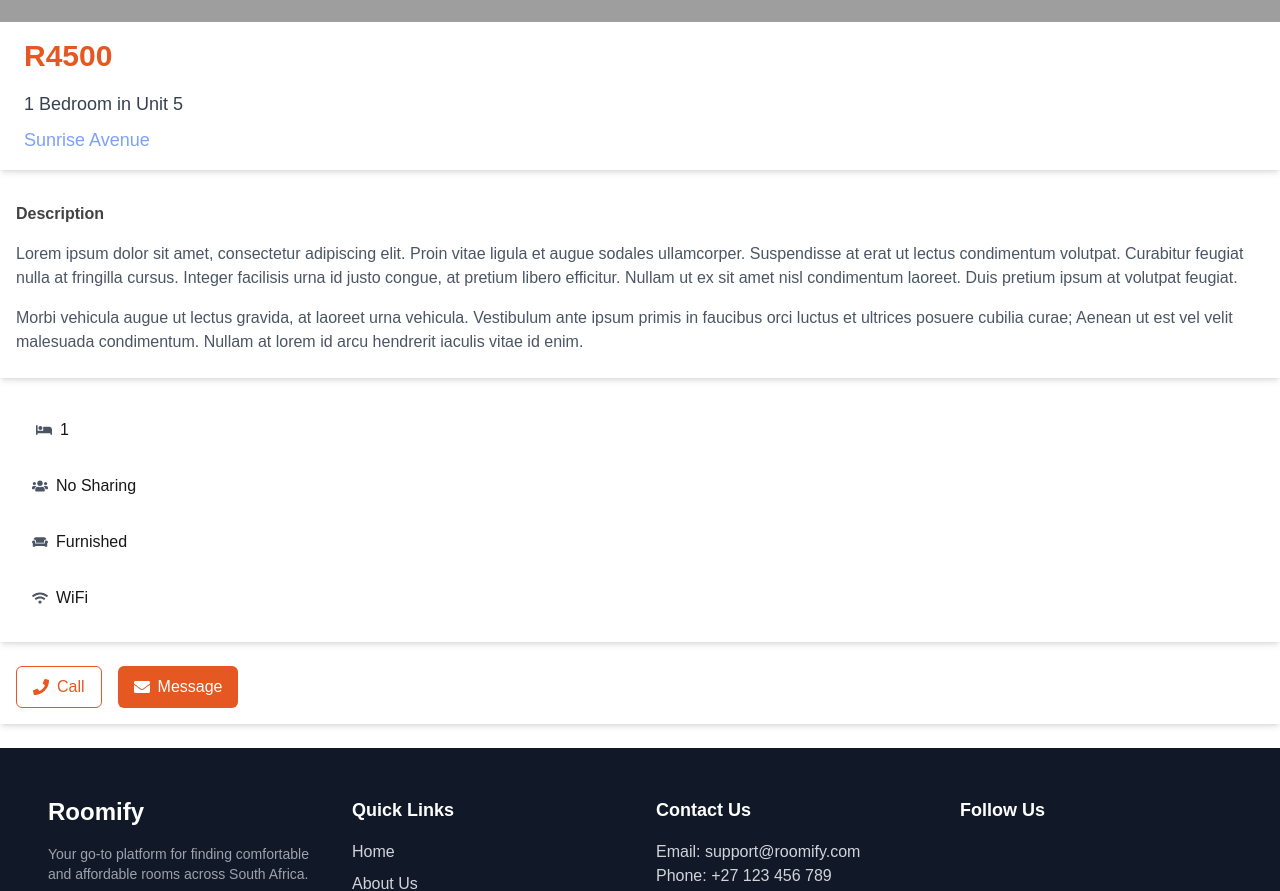
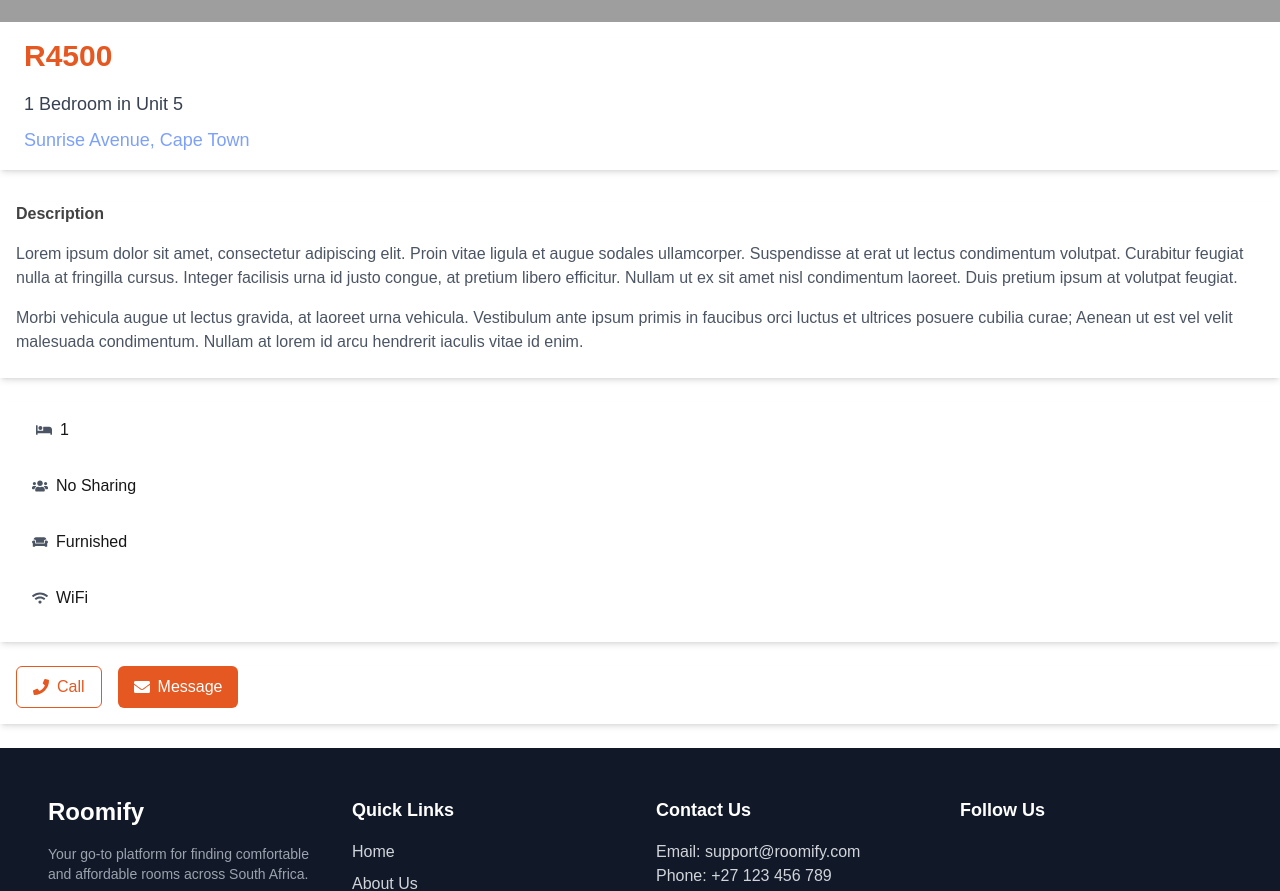
Before and after one commit to phenyo-code/roomify, a Next.js app: page /rooms/1 in a window 1280 px wide. Shown: the part 882-1773 px from the top of the page. Built offline with nearby package versions, Linux system fonts and the light colour scheme; grey boxes are pictures that could not be loaded.

Commit message:
included city in data array

```diff
--- a/app/components/Header.js
+++ b/app/components/Header.js
@@ -95,7 +95,7 @@ const Header = ({ setFilteredRooms }) => {
             value={search}
             onChange={handleSearch}
             placeholder="Search For Cities, Suburbs, or Streets"
-            className="w-full h-[77px] px-10 bg-white text-black placeholder-gray-500 rounded"
+            className="w-full h-[60px] px-10 bg-white text-black placeholder-gray-500 rounded"
           />
           <svg
             className="absolute left-3 top-1/2 transform -translate-y-1/2 text-[#FF8600] w-6 h-6"
--- a/app/components/RoomCard.js
+++ b/app/components/RoomCard.js
@@ -3,7 +3,7 @@ import { FaBed, FaUsers, FaCheckCircle } from "react-icons/fa";
 import Link from "next/link";
 
 const RoomCard = ({ room }) => {
-  const { id, price, bedrooms, suburb, images, sharing, type } = room;
+  const { id, price, bedrooms, suburb, images, sharing, type, city } = room;
 
   return (
     <div className="flex flex-col border rounded-lg shadow-md overflow-hidden mb-5 relative">
@@ -32,11 +32,11 @@ const RoomCard = ({ room }) => {
       <div className="p-4">
         {/* Price and Description */}
         <div className="flex items-center mb-2">
-          <span className="text-[#E55821] text-lg font-bold mr-4">
+          <span className="text-[#E55821] text-lg font-bold mr-1">
             R{price}
           </span>
           <span className="text-gray-700 text-md">
-            {bedrooms} Bedroom Residence in {suburb}
+          -- {bedrooms}Bedroom Residence in {suburb}, {city}
           </span>
         </div>
 
--- a/app/rooms/[id]/page.js
+++ b/app/rooms/[id]/page.js
@@ -13,7 +13,7 @@ const RoomDetails = ({ params }) => {
     return <div>Room not found</div>;
   }
 
-  const { price, bedrooms, suburb, images, sharing, type, street, description } = room;
+  const { price, bedrooms, suburb, images, sharing, type, street, description, city } = room;
 
   const [currentImageIndex, setCurrentImageIndex] = React.useState(0);
 
@@ -102,7 +102,7 @@ const RoomDetails = ({ params }) => {
             R{price}
           </h1>
           <p className="text-lg text-gray-700 mb-2">{bedrooms} Bedroom in {suburb}</p>
-          <p className="text-lg text-[#7DA0FB] mb-6 pb-4">{street}</p>
+          <p className="text-lg text-[#7DA0FB] mb-6 pb-4">{street}, {city} </p>
           <p className="text-gray-600">{description}</p>
         </div>
       </div>
```
